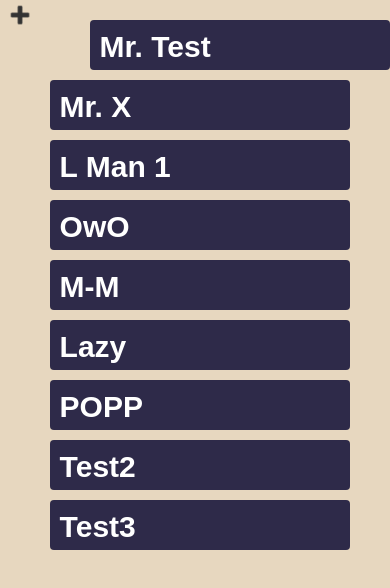
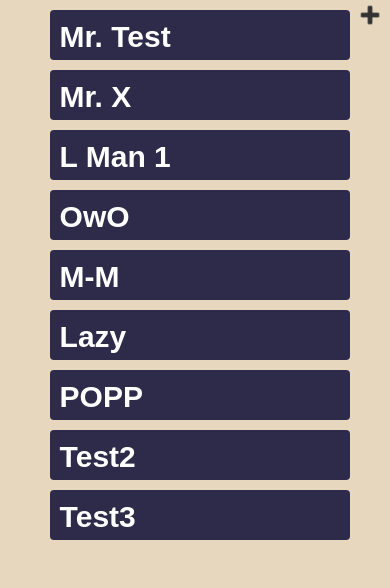
Before and after one commit to digitake/pwa-course-2022, a React (Create React App) app: page /Userlist in a window 390 px wide. Shown: the top 588 px of the page. Built offline with nearby package versions, Linux system fonts and the light colour scheme.

Commit message:
Update Userlist.

```diff
--- a/src/App.css
+++ b/src/App.css
@@ -10,7 +10,7 @@
 
 .userlist {
   flex: 1;
-  background-color: #df8364;
+  background-color: #f0cec3;
   font-weight: bold;
   text-align: center;
 }
--- a/src/Router.js
+++ b/src/Router.js
@@ -7,8 +7,8 @@ function Router(){
 return (
     <BrowserRouter>
      <Routes>
+       <Route path="/Chat" element={ <App/>} />
        <Route path="/" element={ <Title/>} />
-       <Route path="/Chat" element={ <App/>} />
        <Route path="/Userlist" element={ <Userlist/> } />
      </Routes>
     </BrowserRouter>
--- a/src/Userlist.css
+++ b/src/Userlist.css
@@ -21,7 +21,7 @@ div {
 
 .imagePlus img{
     margin: auto 5px;
-    float: left;
+    float: right;
     top:5%;
 
 }
@@ -47,10 +47,7 @@ button {
     background: #27233f;
   }
   @media screen and (max-width: 400px) {
-    .imagePlus{
-        width:10px;
-        height:10px;
-    }
+
     button {
         background: #2e2a49;
         color: #fff;
```
